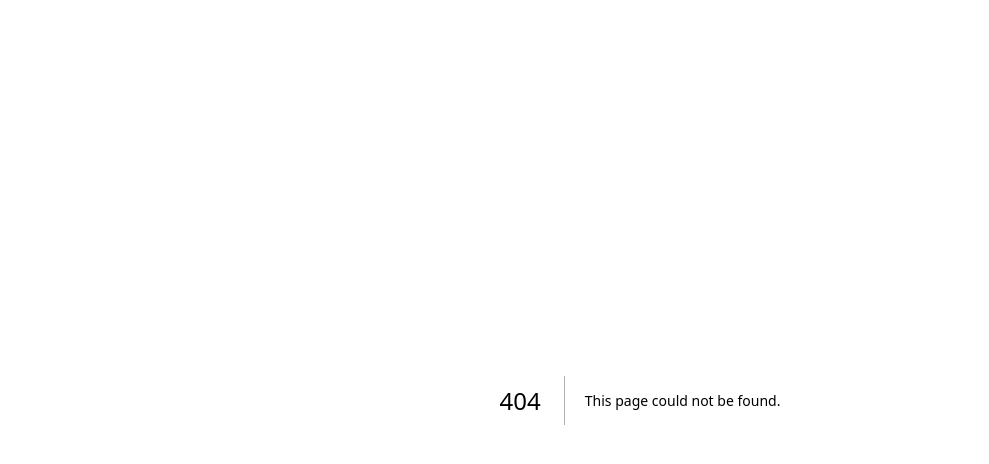
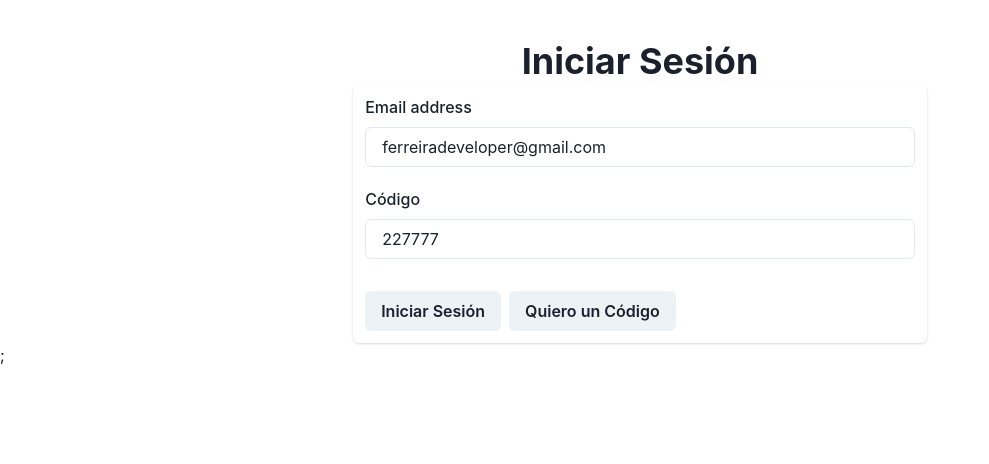
Before and after one commit to fferreirac/adminappfrontend, a Next.js app: page /login in a window 1280 px wide. Before the commit this address had no page. Shown: the top 464 px of the page, without its empty margins (0-989 px from the left). Built offline with nearby package versions, Linux system fonts and the light colour scheme; no server answers.

Commit message:
primera subida del front, pero muy completa hasta ventas

```diff
--- a/src/env.mjs
+++ b/src/env.mjs
@@ -16,7 +16,7 @@ export const env = createEnv({
    * `NEXT_PUBLIC_`.
    */
   client: {
-    // NEXT_PUBLIC_CLIENTVAR: z.string(),
+    NEXT_PUBLIC_BACKEND_BASE_URL: z.string(),
   },
 
   /**
@@ -25,7 +25,7 @@ export const env = createEnv({
    */
   runtimeEnv: {
     NODE_ENV: process.env.NODE_ENV,
-    // NEXT_PUBLIC_CLIENTVAR: process.env.NEXT_PUBLIC_CLIENTVAR,
+    NEXT_PUBLIC_BACKEND_BASE_URL: process.env.NEXT_PUBLIC_BACKEND_BASE_URL,
   },
   /**
    * Run `build` or `dev` with `SKIP_ENV_VALIDATION` to skip env validation.
--- a/src/pages/_app.tsx
+++ b/src/pages/_app.tsx
@@ -1,9 +1,15 @@
 import { type AppType } from "next/dist/shared/lib/utils";
+import { ChakraProvider } from "@chakra-ui/react";
 
 import "~/styles/globals.css";
 
 const MyApp: AppType = ({ Component, pageProps }) => {
-  return <Component {...pageProps} />;
+  return (
+    <ChakraProvider>
+       <Component {...pageProps} />;
+    </ChakraProvider>
+  )
+
 };
 
 export default MyApp;
--- a/src/pages/index.tsx
+++ b/src/pages/index.tsx
@@ -1,45 +1,55 @@
+import { Button, ButtonGroup, Container, Heading } from "@chakra-ui/react";
+import axios from "axios";
 import Head from "next/head";
-import Link from "next/link";
+import router from "next/router";
+//import Link from "next/link";
+import { env } from "~/env.mjs";
+//import { env } from "process";
 
 export default function Home() {
   return (
     <>
       <Head>
-        <title>Create T3 App</title>
+        <title>Admin APP</title>
         <meta name="description" content="Generated by create-t3-app" />
         <link rel="icon" href="/favicon.ico" />
       </Head>
-      <main className="flex min-h-screen flex-col items-center justify-center bg-gradient-to-b from-[#2e026d] to-[#15162c]">
-        <div className="container flex flex-col items-center justify-center gap-12 px-4 py-16 ">
+      {/* <main className="flex min-h-screen flex-col items-center justify-center bg-gradient-to-b from-[#2e026d] to-[#15162c]">  */}
+        {/* <div className="container flex flex-col items-center justify-center gap-12 px-4 py-16 ">
           <h1 className="text-5xl font-extrabold tracking-tight text-white sm:text-[5rem]">
-            Create <span className="text-[hsl(280,100%,70%)]">T3</span> App
+            {env.NEXT_PUBLIC_BACKEND_BASE_URL}
           </h1>
-          <div className="grid grid-cols-1 gap-4 sm:grid-cols-2 md:gap-8">
-            <Link
-              className="flex max-w-xs flex-col gap-4 rounded-xl bg-white/10 p-4 text-white hover:bg-white/20"
-              href="https://create.t3.gg/en/usage/first-steps"
-              target="_blank"
-            >
-              <h3 className="text-2xl font-bold">First Steps →</h3>
-              <div className="text-lg">
-                Just the basics - Everything you need to know to set up your
-                database and authentication.
-              </div>
-            </Link>
-            <Link
-              className="flex max-w-xs flex-col gap-4 rounded-xl bg-white/10 p-4 text-white hover:bg-white/20"
-              href="https://create.t3.gg/en/introduction"
-              target="_blank"
-            >
-              <h3 className="text-2xl font-bold">Documentation →</h3>
-              <div className="text-lg">
-                Learn more about Create T3 App, the libraries it uses, and how
-                to deploy it.
-              </div>
-            </Link>
-          </div>
-        </div>
-      </main>
+        </div>  */}
+        {/* <button style={{color: "white"}}>LOGIN</button> */}
+        <Container marginTop={4}>
+          <Heading>Mis Ventas</Heading>
+        <ButtonGroup>
+          <Button colorScheme="blue" onClick={()=>{
+            router.push("/login")
+          }}>Iniciar sesión</Button>
+
+          <Button
+            colorScheme="green"
+            onClick={ ()=> {
+            axios.get(`${env.NEXT_PUBLIC_BACKEND_BASE_URL}/sales`, { withCredentials: true})
+          }}
+          >
+          Get sales
+          </Button>
+
+          <Button
+            colorScheme="purple"
+            onClick={ ()=> {
+            axios.post(`${env.NEXT_PUBLIC_BACKEND_BASE_URL}/sales`,
+            { operation_date: new Date(), total_amount: 2500 },
+            { withCredentials: true})
+          }}
+          >
+          Create sales
+          </Button>
+        </ButtonGroup>
+        </Container>
+      {/* </main> */}
     </>
   );
 }
--- /dev/null
+++ b/src/pages/login.tsx
@@ -0,0 +1,95 @@
+import { NextPage } from "next"
+import { useRouter } from "next/router"
+import { Button, ButtonGroup, Card, Container, FormControl, FormErrorMessage, FormLabel, Heading, Input } from "@chakra-ui/react";
+import { useForm } from "react-hook-form";
+import axios from "axios";
+import { env } from "~/env.mjs";
+import { z } from "zod";
+import { zodResolver } from '@hookform/resolvers/zod'
+
+// centralizar las validaciones con zod
+const schema = z.object({
+    email: z.string().email("Email inválido"),
+    code: z.string().length(6, "Elcódigo debe tener 6 caracteres")
+});
+
+type FieldValues = z.infer<typeof schema> //lo inferimos ya que lo de abajo no funciono
+
+//pasar type de datos en el user form
+// interface FieldValues {
+//     email: string,
+//     code: string
+//}
+
+
+const Login: NextPage = () => {
+  const {
+    register,
+    getValues,
+    handleSubmit, // para validar el formulario
+    formState: {errors},
+ } = useForm<FieldValues>({
+    resolver: zodResolver(schema),
+    defaultValues: { email: 'ferreiradeveloper@gmail.com', code: '227777' },
+}); // react-hook-form  , le pasamos la interface de tipos y dentro zodResolver con el schema
+
+  const router = useRouter();
+
+  const onSubmit = () => {
+    const { email, code } = getValues();
+    console.log({email, code});
+    axios
+        .post(`${env.NEXT_PUBLIC_BACKEND_BASE_URL}/auth/login/${email}`,
+        { code },
+        { withCredentials: true }
+        )
+        .then(({data})=>{
+
+            router.push("/");
+        })
+        .catch((error) => console.log(error))
+  }
+  const onError = () => {console.log(errors);}
+
+
+
+  return (
+    <Container marginTop={10}>
+        <Heading textAlign={"center"}>Iniciar Sesión</Heading>
+        <Card padding={3} maxWidth={""}>
+            <form onSubmit={handleSubmit(onSubmit, onError)} /* le pasamos al formulario el onSubmit */>
+                <FormControl marginBottom={5} isInvalid={!!errors.email} /*esto es para que funciones el menjaje de erorr */>
+                    <FormLabel>Email address</FormLabel>
+                    <Input
+                        type='email'
+                        placeholder="Ingresa tu email"
+                        {...register("email")}
+                    />
+                    <FormErrorMessage>{errors.email?.message}</FormErrorMessage>
+                </FormControl>
+
+                <FormControl isInvalid={!!errors.code}>
+                    <FormLabel>Código</FormLabel>
+                    <Input type='number' placeholder="Ingresa tu Código" {...register("code")}/>
+                    <FormErrorMessage>{errors.code?.message}</FormErrorMessage>
+                </FormControl>
+
+                <ButtonGroup marginTop={8} justifyContent="center">
+                    <Button type="submit" /* para completar lo de onSubmit*/>Iniciar Sesión</Button>{" "}
+
+                    <Button
+                        onClick={() => {
+                         const email = getValues('email');
+                         axios.post(`${env.NEXT_PUBLIC_BACKEND_BASE_URL}/auth/login/${email}/code`)
+                         .then(console.log)
+                         .catch(console.log);
+                    }}>Quiero un Código</Button>
+                </ButtonGroup>
+
+            </form>
+        </Card>
+    </Container>
+  )
+}
+
+export default Login
```
Also changed, not shown: package.json (+8 -0 lines), 1 other file (tests, documents, lock files or other folders).
